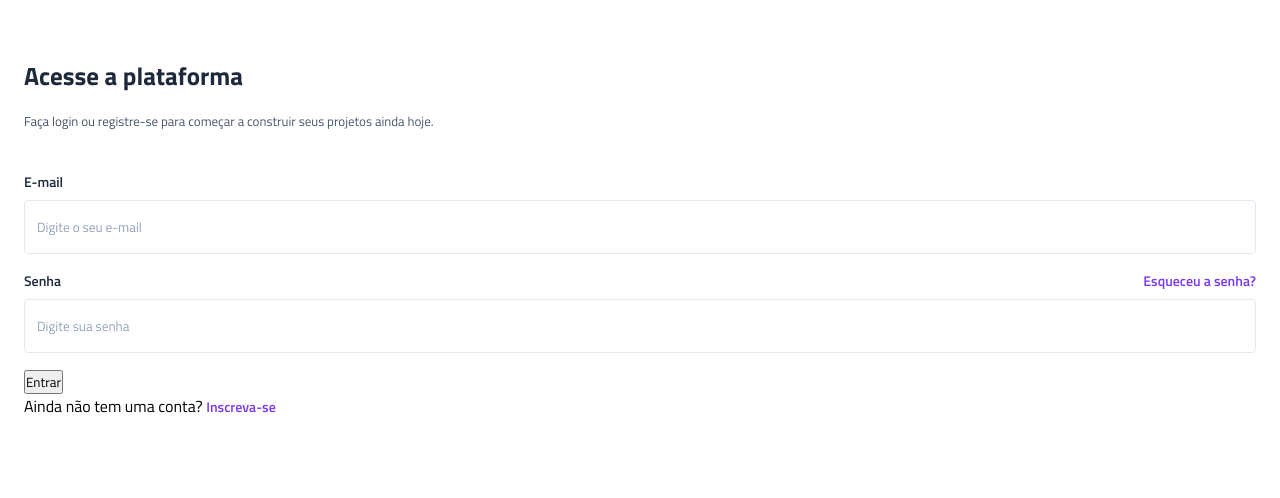
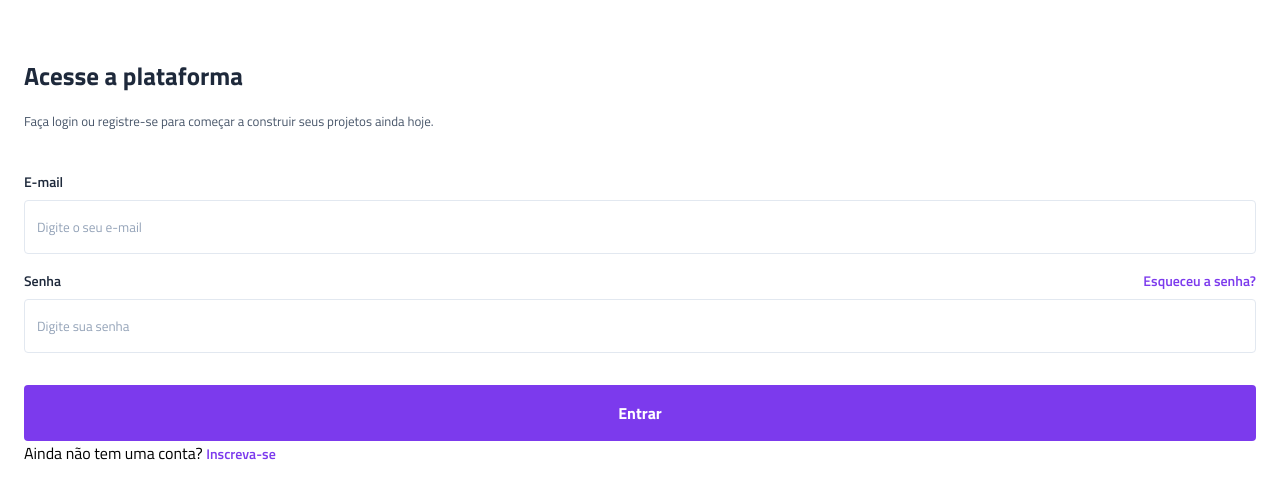
Before and after one commit to eduardabistaffa/projeto_vertigo, a plain HTML site: page index.html in a window 1280 px wide. Shown: the part 136-634 px from the top of the page. Drawn offline with Linux system fonts and the light colour scheme.

Commit message:
estilização do botão completa

```diff
--- a/style.css
+++ b/style.css
@@ -11,6 +11,7 @@
     --gray-400:#94a3b8;
      --gray-200: #e2e8f0;
      --purple: #7c3aed;
+     --white: #FFF;
 
 
 }
@@ -86,3 +87,15 @@ header {
     .login a:hover {
         text-decoration: underline;
     }
+
+.login button {
+    margin-top: 1rem;
+    padding-block: 1rem;
+    width: 100%;
+    background: var(--purple);
+    border: none;
+    border-radius: 0.25rem;
+    font-size: 1rem;
+    font-weight: 700;
+    color: var(--white);
+}
```
Also changed, not shown: index.html (+0 -6 lines).
